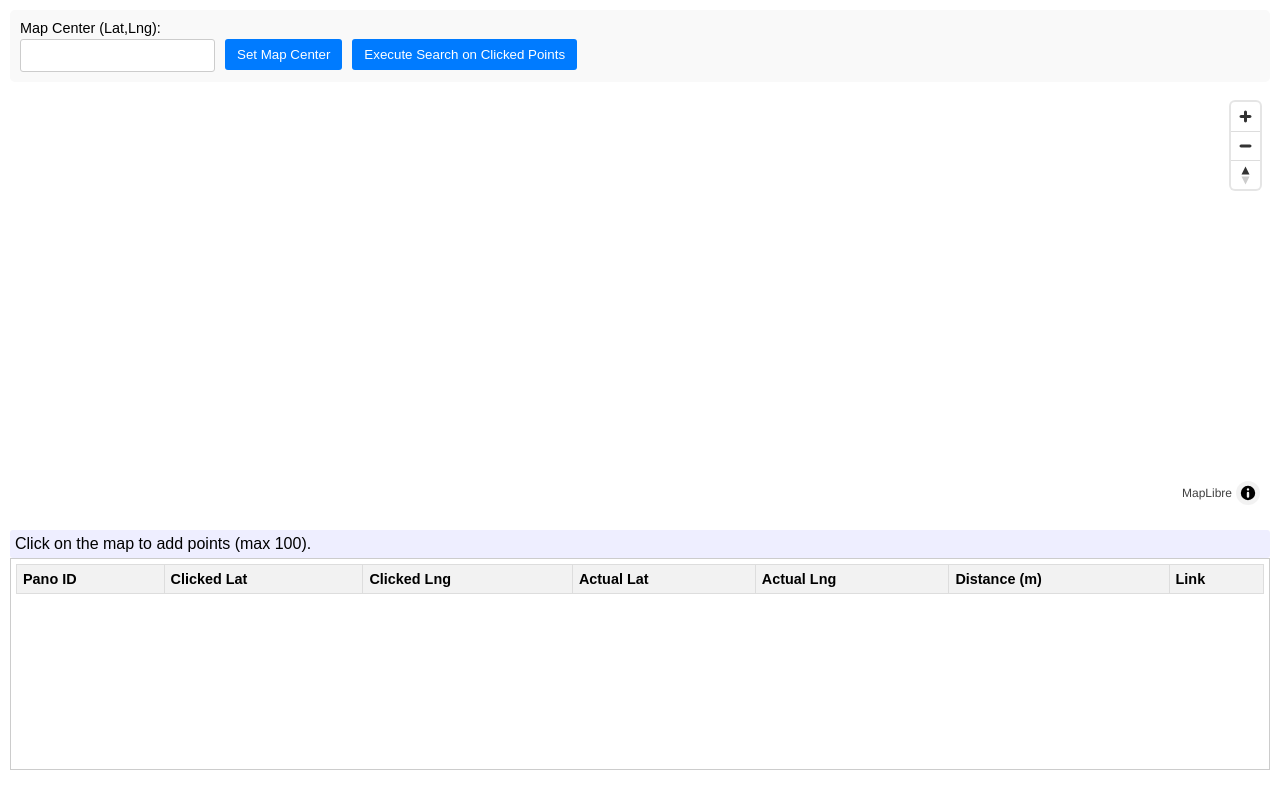
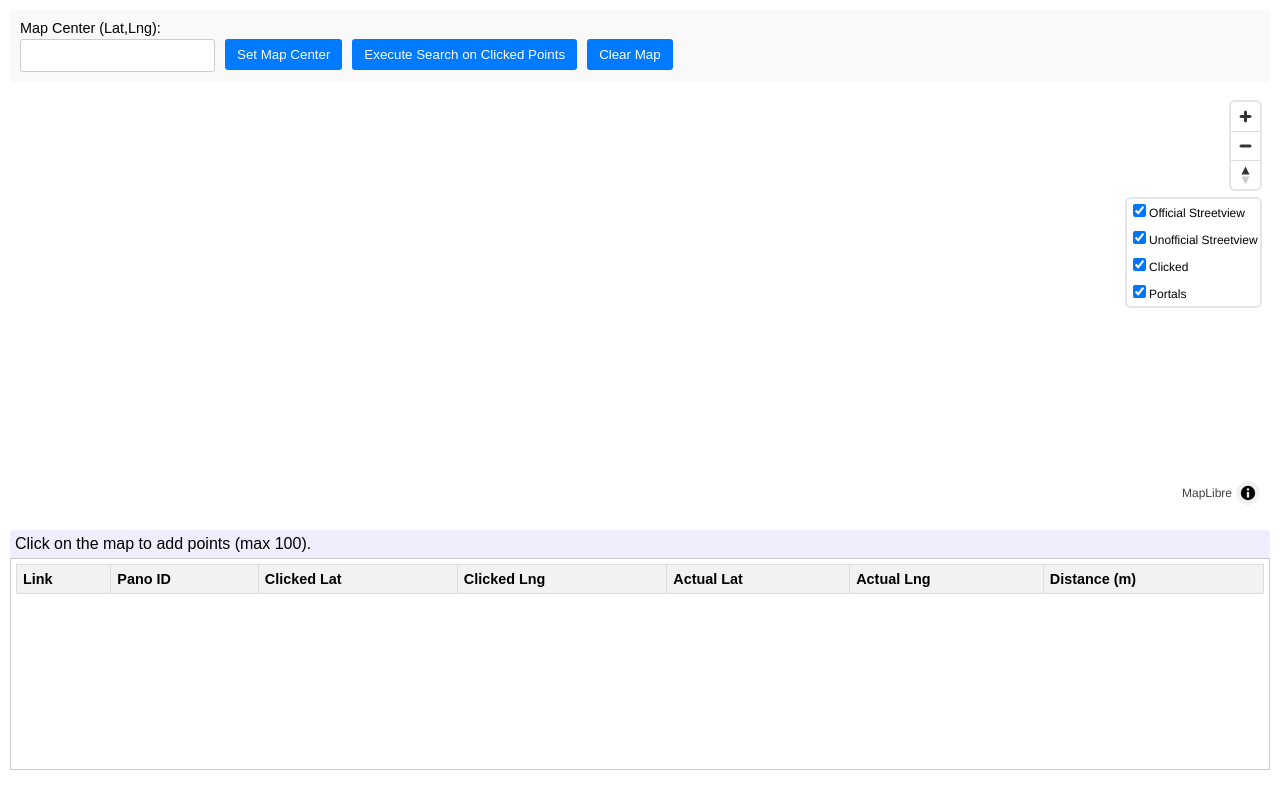
Before and after one commit to crschmidt/internet-roadtrip, a plain HTML site: page panoclick.html in a window 1280 px wide. Drawn offline with nearby package versions, Linux system fonts and the light colour scheme; no server answers.

Commit message:
Merge with upstream.

```diff
--- a/panoclick.html
+++ b/panoclick.html
@@ -21,6 +21,10 @@
         th { background-color: #f2f2f2; }
         .status { margin-top: 5px; padding: 5px; background-color: #eef; border-radius: 3px;}
         .error { color: red; font-weight: bold; }
+.layers-control .layer-control {
+  display: block;
+  padding: 0.2em;
+}
     </style>
 </head>
 <body>
@@ -38,6 +42,15 @@
             <label>&nbsp;</label> <!-- Spacer for alignment -->
             <button id="executeButton" onclick="processClickedPoints()">Execute Search on Clicked Points</button>
         </div>
+        <div class="control-group">
+            <label>&nbsp;</label> <!-- Spacer for alignment -->
+            <button id="clearButton" onclick="clearMap()">Clear Map</button>
+        </div>
+
+        <div class="control-group">
+            <label>&nbsp;</label> <!-- Spacer for alignment -->
+            <div id="coords"></div>
+        </div>
     </div>
 
     <div id="map"></div>
@@ -47,13 +60,13 @@
         <table id="resultsTable">
             <thead>
                 <tr>
+                    <th>Link</th>
                     <th>Pano ID</th>
                     <th>Clicked Lat</th>
                     <th>Clicked Lng</th>
                     <th>Actual Lat</th>
                     <th>Actual Lng</th>
                     <th>Distance (m)</th>
-                    <th>Link</th>
                 </tr>
             </thead>
             <tbody>
@@ -84,6 +97,7 @@
                 zoom: 12
             });
             map.addControl(new maplibregl.NavigationControl());
+            map.on('move', handleMove);
             map.on('click', handleMapClick);
 map.on("load", function() {
 map.addSource('sv', {
@@ -114,6 +128,16 @@ map.addSource('sv', {
             }); });
             loadLastStop();
 
+let label_to_layer_ids = {
+  'Official Streetview': ["sv-tiles"],
+  'Unofficial Streetview': ["svugc-tiles"],
+  'Clicked': ['points'],
+  'Portals': ['portals']
+};
+
+// Create control
+let lc = new LayersControl(label_to_layer_ids);
+  map.addControl(lc);
         };
         async function loadClickedPoints() {
           let fc = {'type': 'FeatureCollection', 'features': []};
@@ -185,6 +209,12 @@ let fc2 = {'type': 'FeatureCollection', 'features': []};
             } else {
                 updateStatus("Invalid coordinates for map center.", true);
             }
+        }
+        function handleMove(e) {
+          let center = map.getCenter();
+
+          const coordsElem = document.getElementById('coords');
+          coordsElem.innerHTML = `${center.lat.toFixed(6)}, ${center.lng.toFixed(6)}`;
         }
 
         function handleMapClick(e) {
@@ -342,6 +372,12 @@ let fc2 = {'type': 'FeatureCollection', 'features': []};
             document.getElementById('executeButton').disabled = false;
         }
 
+        function clearMap() {
+          clearResultFeatures();
+            clickMarkers.forEach(feature => {
+              if (feature.remove) feature.remove();
+            });
+        }
         function clearResultFeatures() {
             resultFeatures.forEach(feature => {
                 if (feature.remove) feature.remove(); // For markers
@@ -359,13 +395,13 @@ let fc2 = {'type': 'FeatureCollection', 'features': []};
                 // Add to table only if distance is long
                 if (res.distance > 0) { //DISTANCE_THRESHOLD_LONG) {
                     const row = tableBody.insertRow(0);
+                    row.insertCell().innerHTML = `<a href="/panoclick.html?lat=${res.clickedLat.toFixed(6)}&lng=${res.clickedLng.toFixed(6)}&pano=${res.panoId}">link</a>`;
                     row.insertCell().innerHTML = `<a href="/pano.html?pano=${res.panoId}">${res.panoId}</a>`;
                     row.insertCell().textContent = res.clickedLat.toFixed(6);
                     row.insertCell().textContent = res.clickedLng.toFixed(6);
                     row.insertCell().textContent = res.actualLat.toFixed(6);
                     row.insertCell().textContent = res.actualLng.toFixed(6);
                     row.insertCell().textContent = res.distance.toFixed(2);
-                    row.insertCell().innerHTML = `<a href="/panoclick.html?lat=${res.clickedLat.toFixed(6)}&lng=${res.clickedLng.toFixed(6)}&pano=${res.panoId}">link</a>`;
                 }
 
                 // Add markers and lines to map
@@ -383,8 +419,7 @@ let fc2 = {'type': 'FeatureCollection', 'features': []};
 
                     // Add line connecting clicked and actual
                     const lineId = `line-${res.panoId}`;
-                    if (map.getSource(lineId)) map.removeSource(lineId);
-                    if (map.getLayer(lineId)) map.removeLayer(lineId);
+                    if (!map.getSource(lineId)) {
 
                     map.addSource(lineId, {
                         'type': 'geojson',
@@ -414,6 +449,7 @@ let fc2 = {'type': 'FeatureCollection', 'features': []};
                         }
                     });
                     resultFeatures.push(lineId); // Store ID to remove layer/source later
+                    }
                 }
 
                 // Marker at clicked location (yellow or blue)
@@ -424,6 +460,82 @@ let fc2 = {'type': 'FeatureCollection', 'features': []};
                 resultFeatures.push(clickedResultMarker);
             });
         }
+class LayersControl {
+  constructor(ctrls) {
+    // This div will hold all the checkboxes and their labels
+    this._container = document.createElement("div");
+    this._container.classList.add(
+      // Built-in classes for consistency
+      "maplibregl-ctrl",
+      "maplibregl-ctrl-group",
+      // Custom class, see later
+      "layers-control",
+    );
+    // Might be cleaner to deep copy these instead
+    this._ctrls = ctrls;
+    // Direct access to the input elements so I can decide which should be
+    // checked when adding the control to the map.
+    this._inputs = [];
+    // Create the checkboxes and add them to the container
+    for (const key of Object.keys(this._ctrls)) {
+      let labeled_checkbox = this._createLabeledCheckbox(key);
+      this._container.appendChild(labeled_checkbox);
+    }
+  }
+
+  // Creates one checkbox and its label
+  _createLabeledCheckbox(key) {
+    let label = document.createElement("label");
+    label.classList.add("layer-control");
+    let text = document.createTextNode(key);
+    let input = document.createElement("input");
+    this._inputs.push(input);
+    input.type = "checkbox";
+    input.id = key;
+    // `=>` function syntax keeps `this` to the LayersControl object
+    // When changed, toggle all the layers associated with the checkbox via
+    // `this._ctrls`.
+    input.addEventListener("change", () => {
+      let visibility = input.checked ? "visible" : "none";
+      for (const layer of this._ctrls[input.id]) {
+        map.setLayoutProperty(layer, "visibility", visibility);
+      }
+    });
+    label.appendChild(input);
+    label.appendChild(text);
+    return label;
+  }
+
+  onAdd(map) {
+    this._map = map;
+    // For every checkbox, find out if all its associated layers are visible.
+    // Check the box if so.
+    for (const input of this._inputs) {
+      // List of all layer ids associated with this checkbox
+      let layers = this._ctrls[input.id];
+      // Check whether every layer is currently visible
+      let is_visible = true;
+      for (const layername of layers) {
+        is_visible =
+          is_visible &&
+          this._map.getLayoutProperty(layername, "visibility") !== "none";
+      }
+      input.checked = is_visible;
+    }
+    return this._container;
+  }
+
+  onRemove(map) {
+    // Not sure why we have to do this ourselves since we are not the ones
+    // adding us to the map.
+    // Copied from their example so keeping it in.
+    this._container.parentNode.removeChild(this._container);
+    // This might be to help garbage collection? Also from their example.
+    // Or perhaps to ensure calls to this object do not change the map still
+    // after removal.
+    this._map = undefined;
+  }
+}
 
     </script>
 
```
